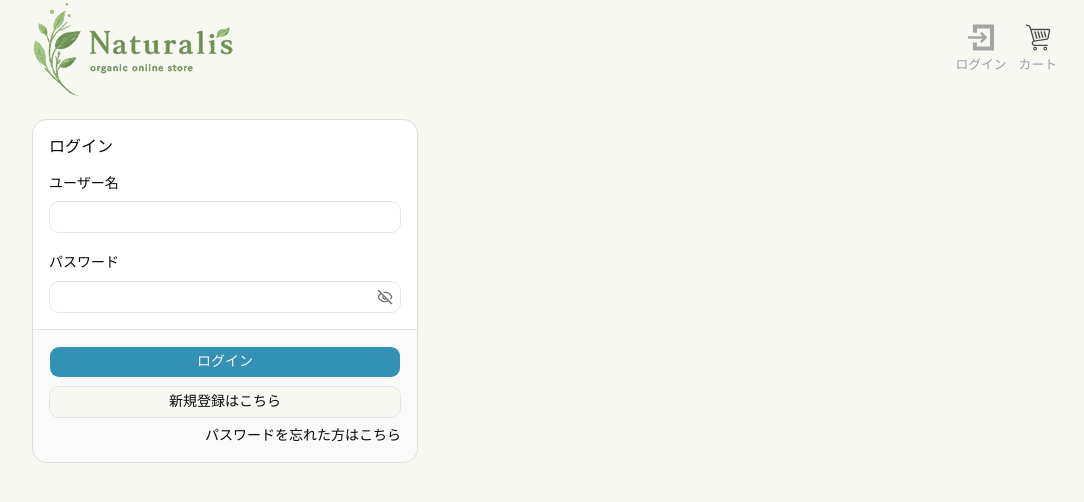
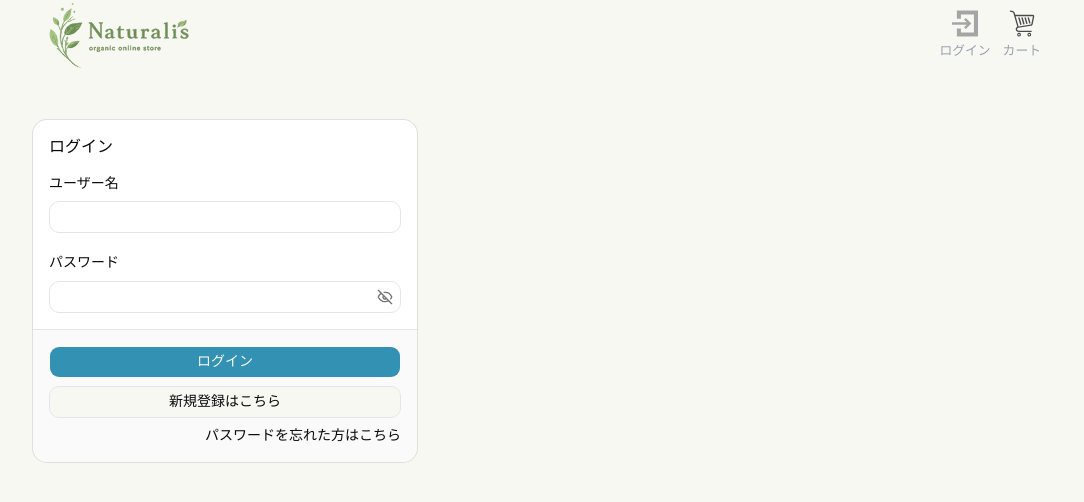
Before and after one commit to karukinkun/delivery-products, a Next.js app: page /login in a window 1280 px wide. Shown: the top 502 px of the page, without its empty margins (95-1179 px from the left). Built offline with nearby package versions, Linux system fonts and the light colour scheme.

Commit message:
ヘッダー修正

```diff
--- a/src/components/Header/header.tsx
+++ b/src/components/Header/header.tsx
@@ -1,24 +1,22 @@
 import Image from 'next/image';
 import Link from 'next/link';
-
-const logoImageWidth = 200;
-const logoImageHeight = 70;
 
 const Header = () => {
   return (
     <header className="h-[120px]">
       <div className="h-[80px]">
-        <div className="mx-auto flex max-w-[1024px] items-center justify-between">
-          <h1 className="flex items-center">
+        <div className="mx-auto flex items-center justify-between px-4 sm:px-6 md:px-6 lg:max-w-[1024px] lg:px-4">
+          <h1 className="relative flex items-center">
             <Link href="/" className="block text-center">
-              <Image
-                width={logoImageWidth}
-                height={logoImageHeight}
-                src="/icon_logo.svg"
-                alt="サービスロゴ"
-                priority
-                className={`h-auto w-[${logoImageWidth}px]`}
-              />
+              <div className="relative h-[70px] w-[140px]">
+                <Image
+                  fill
+                  className="object-contain"
+                  src="/icon_logo.svg"
+                  alt="サービスロゴ"
+                  priority
+                />
+              </div>
             </Link>
           </h1>
           <ul className="flex items-center justify-end">
```
Also changed, not shown: 1 other file (tests, documents, lock files or other folders).
